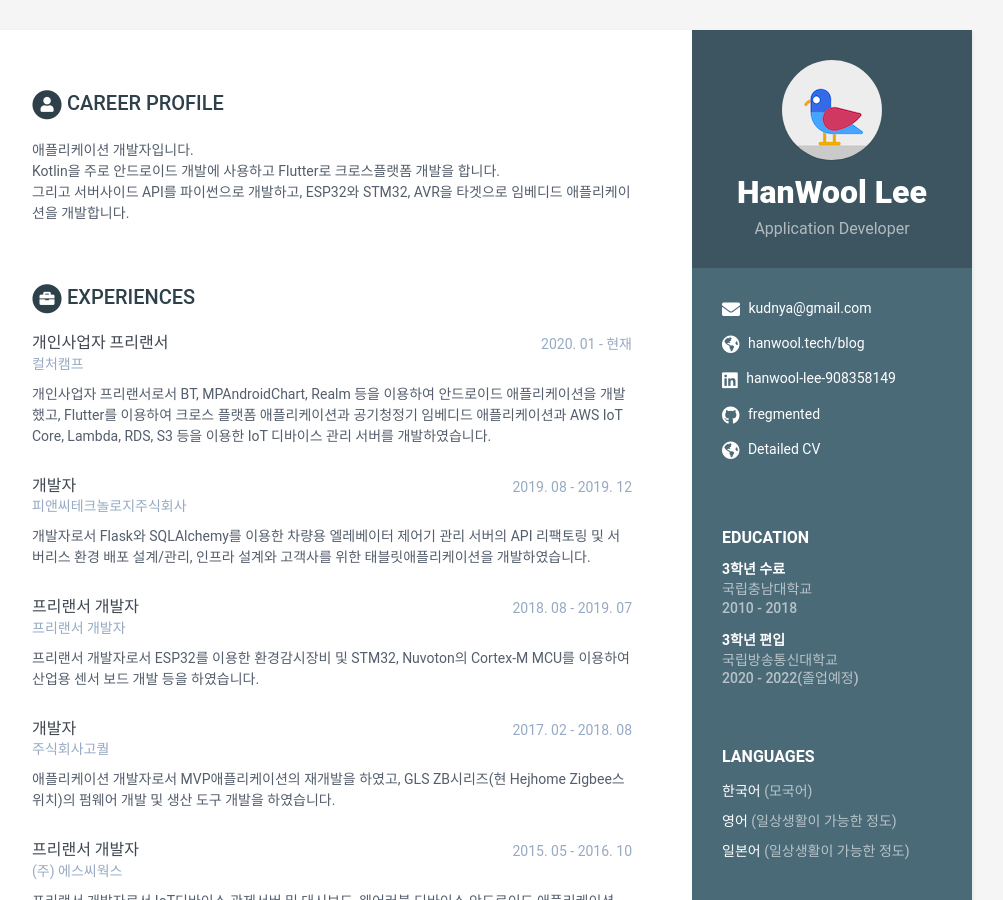
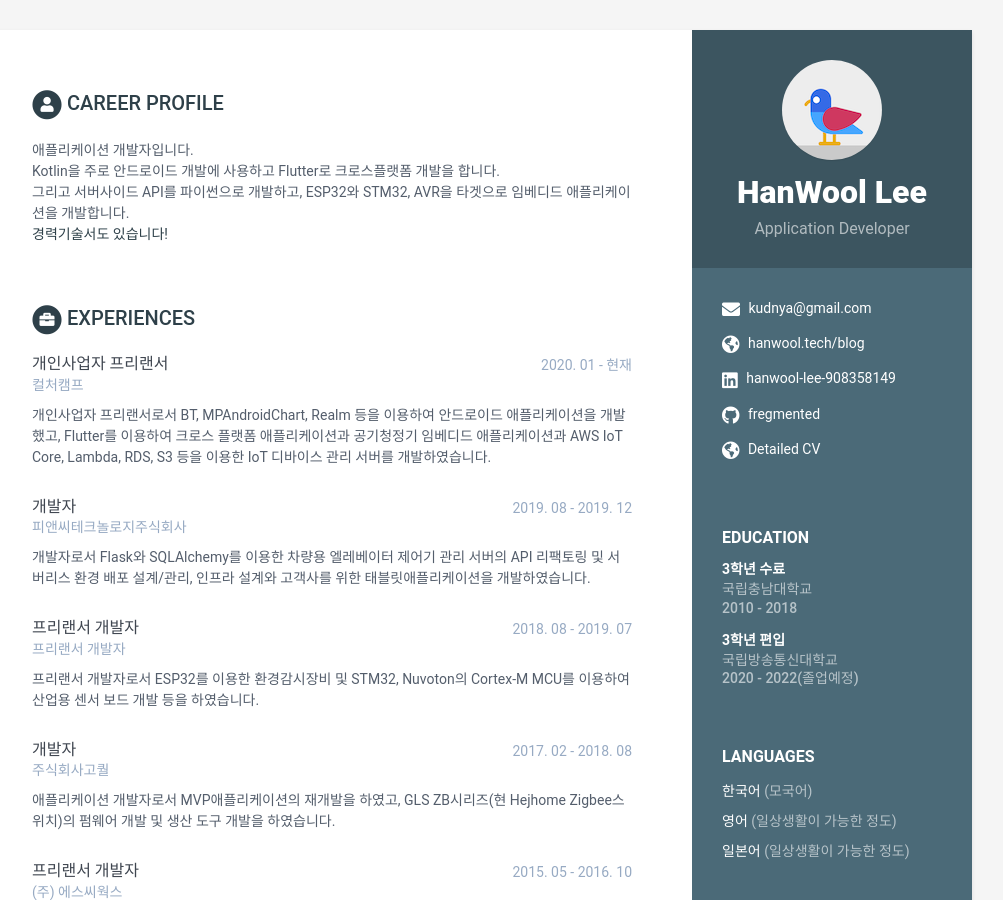
Before and after one commit to fregmented/fregmented.github.io, a Jekyll site: the page built from index.html, in a window 1280 px wide and 900 px high. Shown: the whole window, without its empty margins (168-1171 px from the left). Built offline with Jekyll 4.4.1, drawn with Linux system fonts in a browser that asks for light colours.

Commit message:
update Career Profile

```diff
--- a/_data/data.yml
+++ b/_data/data.yml
@@ -43,6 +43,7 @@ career-profile:
         애플리케이션 개발자입니다.
         Kotlin을 주로 안드로이드 개발에 사용하고 Flutter로 크로스플랫폼 개발을 합니다.
         그리고 서버사이드 API를 파이썬으로 개발하고, ESP32와 STM32, AVR을 타겟으로 임베디드 애플리케이션을 개발합니다.
+        [경력기술서도 있습니다!](/detailed)
 education:
     - degree: 3학년 수료
       university: 국립충남대학교
```
